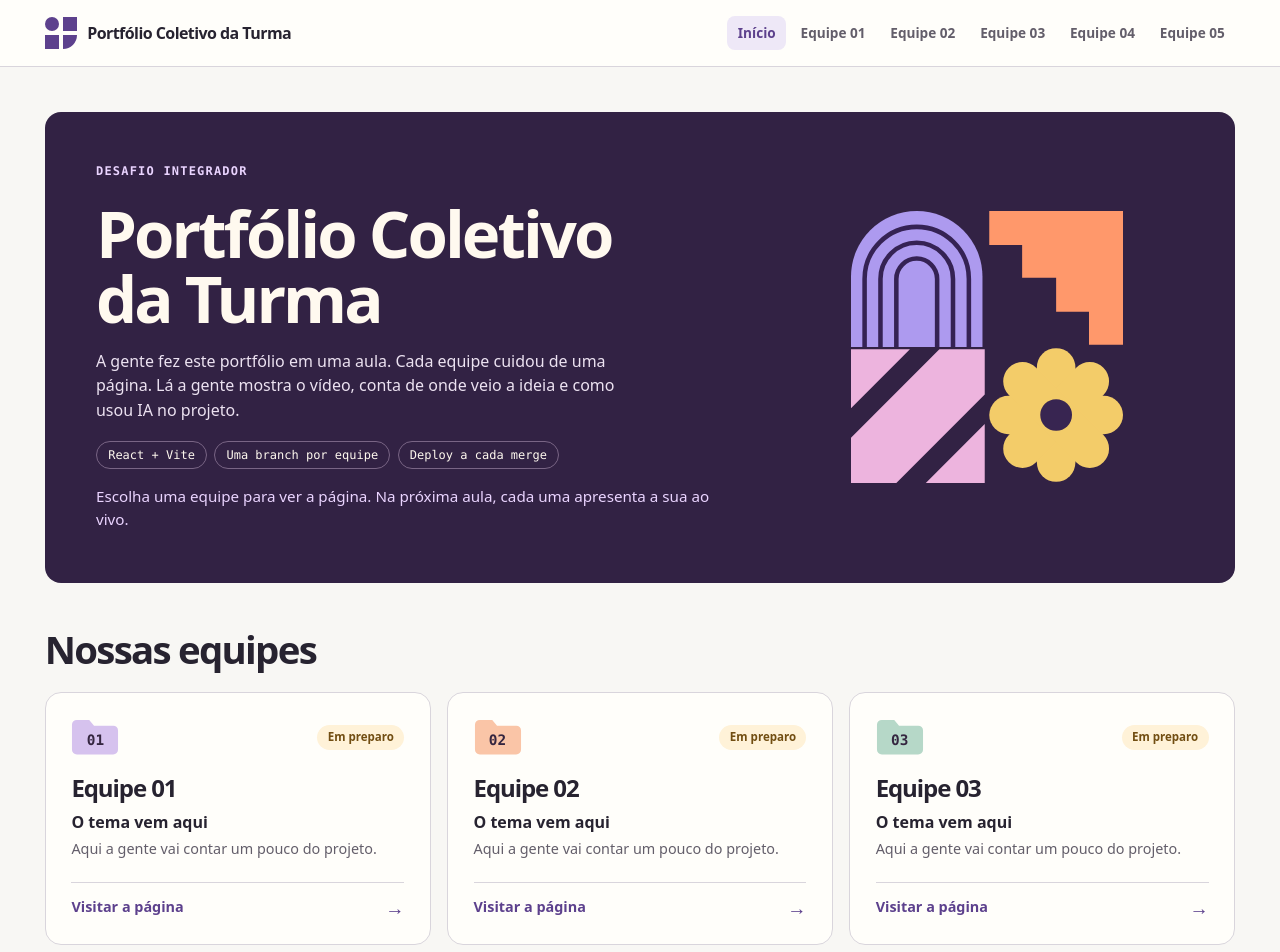
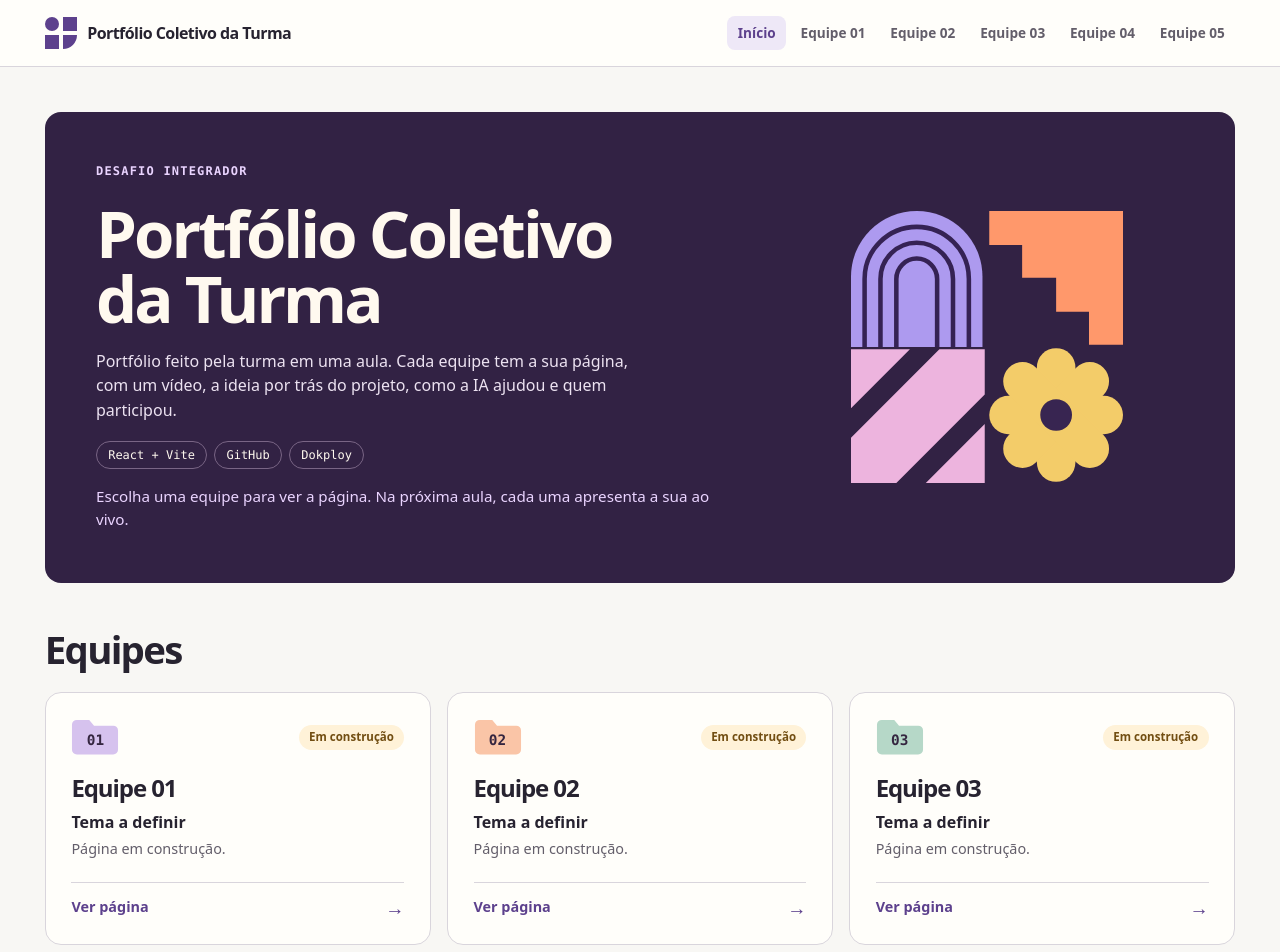
Before and after one commit to FranciscoPaz25/portfolio-coletivo, a React (Vite) app: page / in a window 1280 px wide. Shown: the top 952 px of the page. Built offline with nearby package versions, Linux system fonts and the light colour scheme.

Commit message:
copy: textos diretos, sem slogan (revisao da copy do Astra)

```diff
--- a/src/components/ErrorBoundary.jsx
+++ b/src/components/ErrorBoundary.jsx
@@ -19,7 +19,7 @@ export default class ErrorBoundary extends Component {
     if (this.state.hasError) {
       return (
         <div role="alert" className={styles.notFound}>
-          <h1>Só esta página deu erro</h1>
+          <h1>Esta página deu erro</h1>
           <p>As páginas das outras equipes continuam no ar. Se o site acabou de mudar, recarregar a página costuma resolver.</p>
           <p className={styles.actions}>
             <button type="button" className={styles.button} onClick={() => window.location.reload()}>
--- a/src/components/Footer.jsx
+++ b/src/components/Footer.jsx
@@ -10,7 +10,7 @@ export default function Footer() {
         </p>
         <p>
           <a href={siteConfig.repoUrl} target="_blank" rel="noopener noreferrer">
-            Nosso código no GitHub
+            Código no GitHub
           </a>
         </p>
       </div>
--- a/src/components/TeamCard.jsx
+++ b/src/components/TeamCard.jsx
@@ -13,13 +13,13 @@ export default function TeamCard({ team }) {
           <svg viewBox="0 0 50 38" aria-hidden="true"><path fill="currentColor" d="M1 6a5 5 0 0 1 5-5h13l5 6h20a5 5 0 0 1 5 5v20a5 5 0 0 1-5 5H6a5 5 0 0 1-5-5z" /></svg>
           <b aria-hidden="true">{card.number}</b>
         </span>
-        {card.inProgress && <span className={styles.badge}>Em preparo</span>}
+        {card.inProgress && <span className={styles.badge}>Em construção</span>}
       </div>
       <h3 className={styles.name}>{title}</h3>
       <p className={styles.theme}>{card.theme}</p>
       <p className={styles.summary}>{card.summary}</p>
-      <Link to={team.path} className={styles.cta} aria-label={`Visitar a página da ${team.isBase ? 'Equipe Base' : `Equipe ${card.number}`}`}>
-        Visitar a página <span aria-hidden="true">→</span>
+      <Link to={team.path} className={styles.cta} aria-label={`Ver página da ${team.isBase ? 'Equipe Base' : `Equipe ${card.number}`}`}>
+        Ver página <span aria-hidden="true">→</span>
       </Link>
     </article>
   )
--- a/src/components/TeamRoute.jsx
+++ b/src/components/TeamRoute.jsx
@@ -6,7 +6,7 @@ export default function TeamRoute({ team }) {
   const { Component } = team
   return (
     <ErrorBoundary key={team.id}>
-      <Suspense fallback={<p className={styles.loading}>Abrindo a página da equipe…</p>}>
+      <Suspense fallback={<p className={styles.loading}>Carregando…</p>}>
         <Component />
       </Suspense>
     </ErrorBoundary>
--- a/src/components/VideoEmbed.jsx
+++ b/src/components/VideoEmbed.jsx
@@ -24,11 +24,11 @@ export default function VideoEmbed({ url, title = 'Vídeo' }) {
     return (
       <p className={styles.fallback}>
         <a href={url.trim()} target="_blank" rel="noopener noreferrer">
-          Abrir o vídeo em outra aba
+          Assistir ao vídeo
         </a>
       </p>
     )
   }
 
-  return <p className={styles.empty}>Nosso vídeo vai aparecer aqui.</p>
+  return <p className={styles.empty}>Vídeo ainda não adicionado.</p>
 }
--- a/src/pages/Home.jsx
+++ b/src/pages/Home.jsx
@@ -9,10 +9,10 @@ export default function Home() {
         <div className={styles.intro}>
           <h1 className={styles.title}><small>Desafio Integrador</small>Portfólio Coletivo<br />da Turma</h1>
         <p className={styles.lead}>
-          A gente fez este portfólio em uma aula. Cada equipe cuidou de uma página. Lá a gente mostra o vídeo,
-          conta de onde veio a ideia e como usou IA no projeto.
+          Portfólio feito pela turma em uma aula. Cada equipe tem a sua página, com um vídeo, a ideia por trás do
+          projeto, como a IA ajudou e quem participou.
         </p>
-        <p className={styles.stack}><span>React + Vite</span><span>Uma branch por equipe</span><span>Deploy a cada merge</span></p>
+        <p className={styles.stack}><span>React + Vite</span><span>GitHub</span><span>Dokploy</span></p>
           <p className={styles.cta}>Escolha uma equipe para ver a página. Na próxima aula, cada uma apresenta a sua ao vivo.</p>
         </div>
         <svg className={styles.art} viewBox="0 0 240 240" aria-hidden="true">
@@ -31,7 +31,7 @@ export default function Home() {
 
       <section className={styles.teams} aria-labelledby="equipes">
         <h2 id="equipes" className={styles.teamsTitle}>
-          Nossas equipes
+          Equipes
         </h2>
         <div className={styles.grid}>
           {teams.map((team) => (
--- a/src/pages/NotFound.jsx
+++ b/src/pages/NotFound.jsx
@@ -5,8 +5,8 @@ export default function NotFound() {
   return (
     <section className={styles.notFound}>
       <span className={styles.code}>404</span>
-      <h1>Cadê a página?</h1>
-      <p>Esse endereço não leva a nenhuma página da turma.</p>
+      <h1>Página não encontrada</h1>
+      <p>Esse endereço não existe neste portfólio.</p>
       <p>
         <Link to="/">Voltar para as equipes</Link>
       </p>
--- a/src/utils/teamCard.js
+++ b/src/utils/teamCard.js
@@ -12,8 +12,8 @@ export function getCardInfo(id, info) {
   return {
     number,
     name: name || `Equipe ${number}`,
-    theme: text(info?.theme) || 'O tema vem aqui',
-    summary: text(info?.summary) || 'Aqui a gente vai contar um pouco do projeto.',
+    theme: text(info?.theme) || 'Tema a definir',
+    summary: text(info?.summary) || 'Página em construção.',
     inProgress: !name,
   }
 }
```
Also changed, not shown: 1 other file (tests, documents, lock files or other folders).
